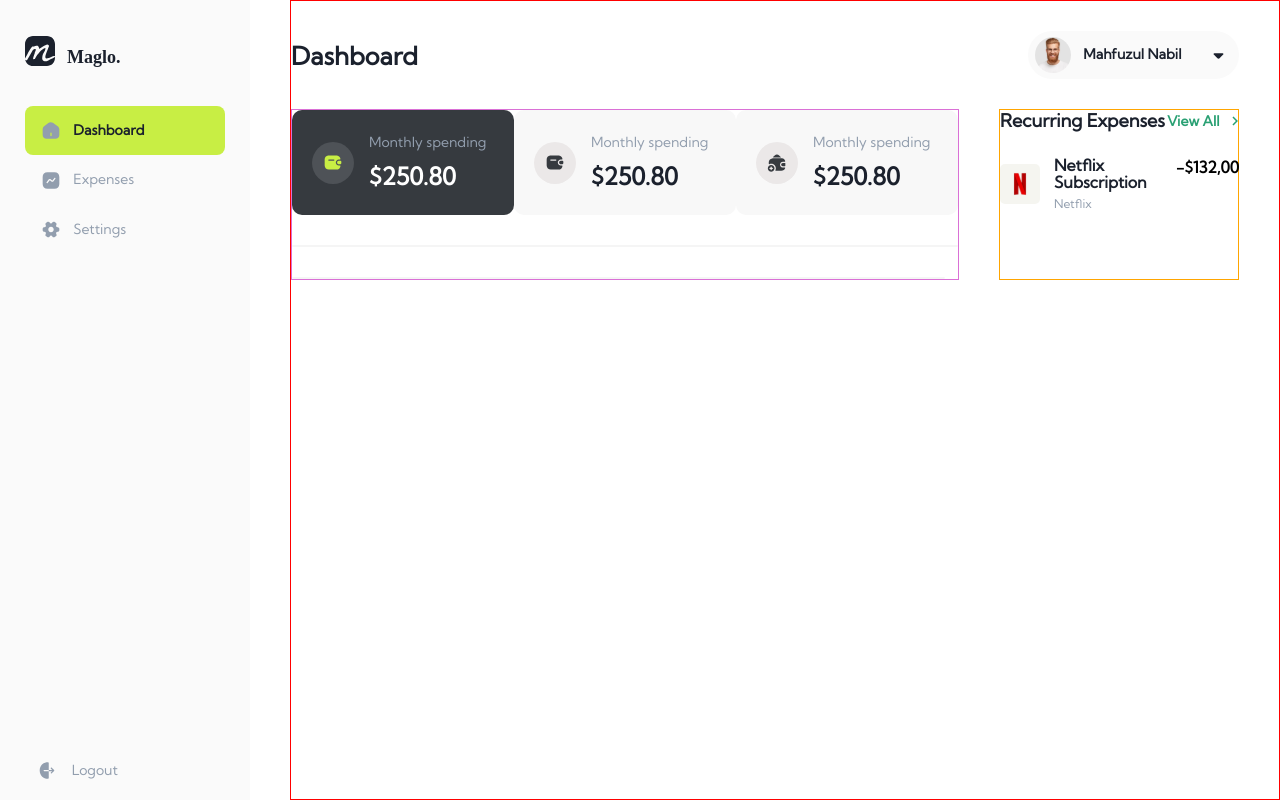
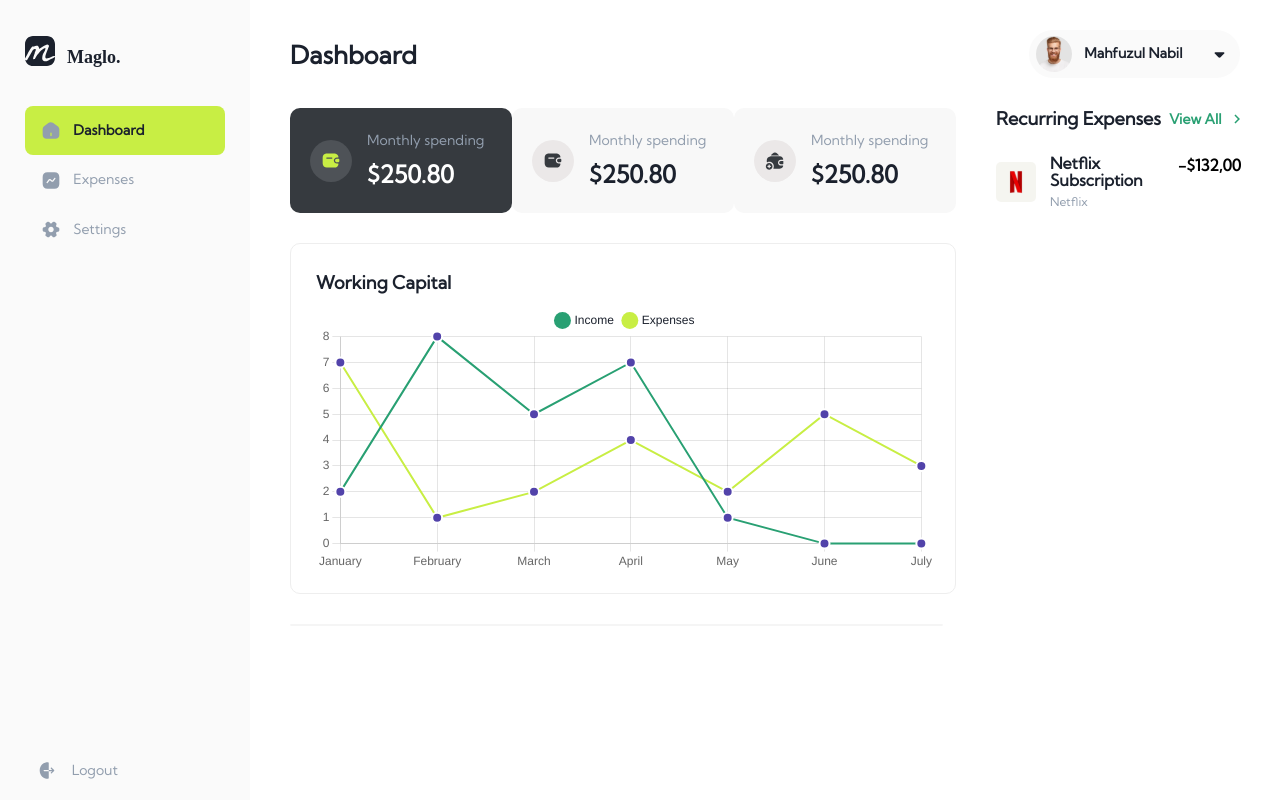
Before and after one commit to l-world/React-Expense-Tracker, a React (Create React App) app in the folder expense-tracker/: page / in a window 1280 px wide. Built offline with nearby package versions, Linux system fonts and the light colour scheme; no server answers.

Commit message:
use chartjs

```diff
--- a/expense-tracker/package.json
+++ b/expense-tracker/package.json
@@ -6,8 +6,11 @@
     "@testing-library/jest-dom": "^5.16.4",
     "@testing-library/react": "^13.3.0",
     "@testing-library/user-event": "^13.5.0",
+    "chart.js": "^3.6.0",
+    "faker": "^5.5.3",
     "firebase": "^9.9.0",
     "react": "^18.2.0",
+    "react-chartjs-2": "^4.0.0",
     "react-dom": "^18.2.0",
     "react-router-dom": "^6.3.0",
     "react-scripts": "5.0.1",
--- a/expense-tracker/public/index.html
+++ b/expense-tracker/public/index.html
@@ -10,6 +10,7 @@
   <meta name="viewport" content="width=device-width, initial-scale=1" />
   <meta name="theme-color" content="#000000" />
   <meta name="description" content="Web site created using create-react-app" />
+  <!-- <script src="https://cdn.jsdelivr.net/npm/chart.js"></script> -->
   <title>Expense Tracker</title>
 </head>
 
--- /dev/null
+++ b/expense-tracker/src/components/Chart/Line.js
@@ -0,0 +1,102 @@
+import React from 'react';
+import {
+    Chart as ChartJS,
+    CategoryScale,
+    LinearScale,
+    PointElement,
+    LineElement,
+    Title,
+    Tooltip,
+    Legend,
+} from 'chart.js';
+import { Line } from 'react-chartjs-2';
+import faker from 'faker';
+
+ChartJS.register(
+    CategoryScale,
+    LinearScale,
+    PointElement,
+    LineElement,
+    Title,
+    Tooltip,
+    Legend
+);
+
+const labels = ['January', 'February', 'March', 'April', 'May', 'June', 'July'];
+
+
+export const options = {
+    responsive: true,
+    plugins: {
+        legend: {
+            labels:{
+                usePointStyle:true,
+                generateLabels: (chart) => {
+                   const {data} = chart;
+                   if( data.labels.length > 0 && data.datasets.length > 0) {
+                        return data.datasets.map( (label,index) => {
+                            const text = label.label;
+                            return {
+                                text,
+                                fillStyle:label.borderColor,
+                                strokeStyle:'transparent',
+                                datasetIndex:index,
+                                pointStyle:label.pointStyle,
+                                lineWidth:label.borderWidth,
+                                fontColor:"#1B212D"
+                                // hidden:true,
+                            }
+                        })
+                   }
+                },
+            },
+            fullWidth:false,
+
+        },
+        title: {
+            display: true,
+            text: 'Working Capital',
+            align: 'start',
+            color: '#1B212D',
+            font: {
+                family: 'Kumbh Sans',
+                weight: 600,
+                size: '18px',
+            },
+            fullWidth:false,
+        },
+
+    },
+};
+
+export const data = {
+    labels,
+    datasets: [
+        {
+            label: 'Income',
+            data: labels.map(() => faker.datatype.number({ min: 0, max: 10 })),
+            borderColor: '#29A073',
+            borderWidth: 2,
+            pointStyle: 'circle',
+            pointBackgroundColor: '#5243AA',
+            pointRadius: 5,
+            pointBorderWidth: 2,
+            pointBorderColor: '#FFF',
+        },
+        {
+            label: 'Expenses',
+            data: labels.map(() => faker.datatype.number({ min: 0, max: 10 })),
+            borderColor: '#C8EE44',
+            borderWidth: 2,
+            pointStyle: 'circle',
+            pointBackgroundColor: '#5243AA',
+            pointRadius: 5,
+            pointBorderWidth: 2,
+            pointBorderColor: '#FFF',
+        },
+    ],
+};
+
+export function LineChart() {
+    return <Line options={options} data={data} />;
+}
--- a/expense-tracker/src/index.css
+++ b/expense-tracker/src/index.css
@@ -46,5 +46,4 @@ body{
     /* min-width: 960px; */
     flex:1;
     margin-left:40px;
-    border: 1px solid red;
 }
--- a/expense-tracker/src/pages/Dashboard/Dashboard.js
+++ b/expense-tracker/src/pages/Dashboard/Dashboard.js
@@ -1,8 +1,12 @@
 import React from 'react'
 import './dashboard.css'
+
 import Avatar from './Icon/avatar.svg'
 import Balance from './Icon/Balance'
 import NetflixIcon from './Icon/nf.svg'
+
+import {LineChart} from '../../components/Chart/Line.js'
+
 
 export default function Dashboard(props) {
 
@@ -66,7 +70,7 @@ export default function Dashboard(props) {
                         </ul>
                     </div>
                     <div className="dashboard__main__content__graph">
-
+                        <LineChart></LineChart>
                     </div>
                     <div className="dashboard__main__content__recent">
 
--- a/expense-tracker/src/pages/Dashboard/dashboard.css
+++ b/expense-tracker/src/pages/Dashboard/dashboard.css
@@ -43,7 +43,6 @@
 }
 /* content */
 .dashboard__main__content{
-    border: 1px solid orchid;
     margin-right: 40px;
     flex: 2;
 }
@@ -100,7 +99,6 @@
 }
 /* wallet */
 .dashboard__main__wallet{
-    border: 1px solid orange;
     flex: 1;
     margin-right:40px ;
 }
@@ -168,8 +166,9 @@
     margin-top: 30px;
     width: 100%;
     background: #FFFFFF;
-    border: 1px solid #F5F5F5;
+    border: 1px solid #eee;
     border-radius: 10px;
+    padding: 19px 20px 21px 25px;
 }
 .dashboard__main__content__recent{
     margin-top: 30px;
```
Also changed, not shown: 2 other files (tests, documents, lock files or other folders).
